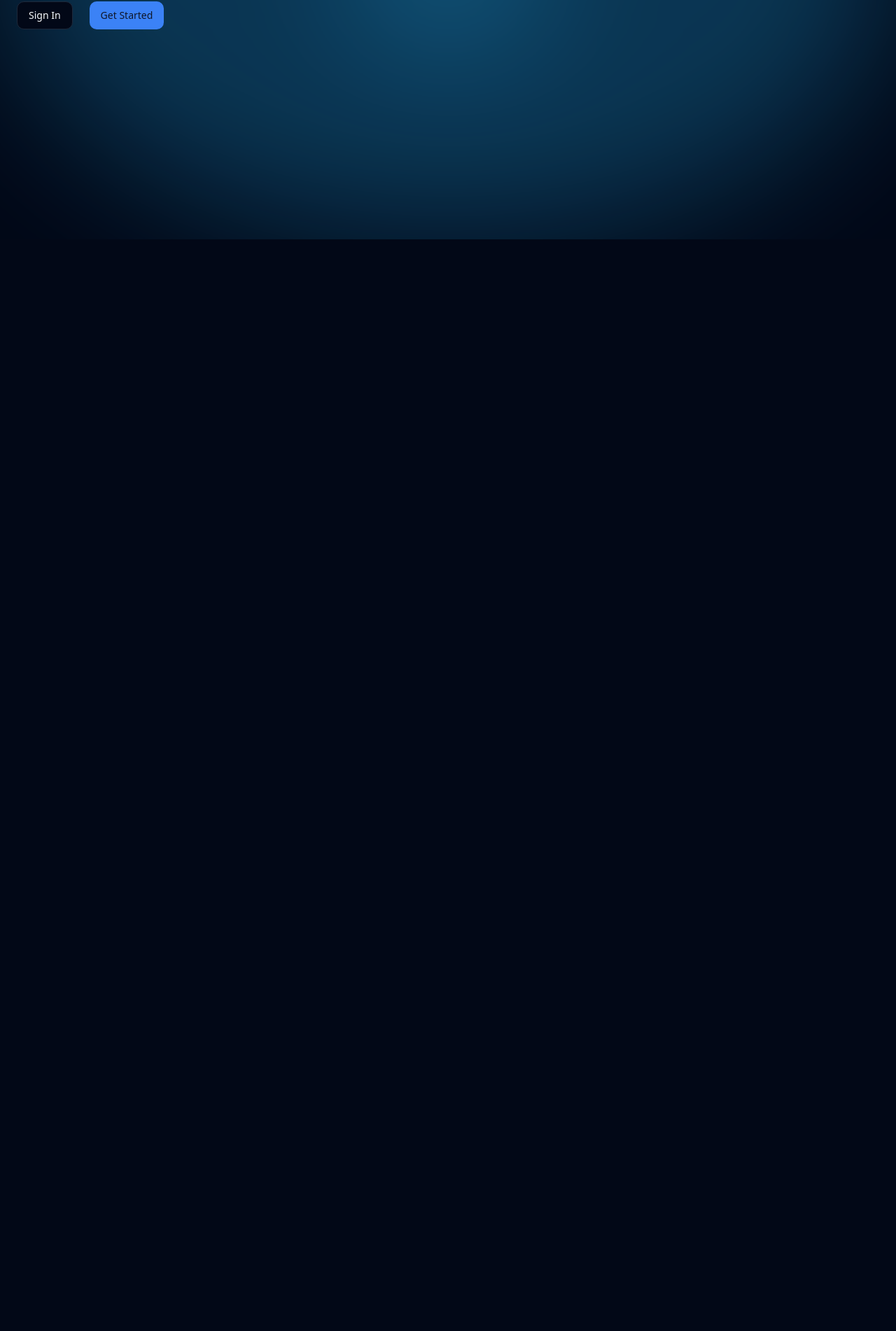
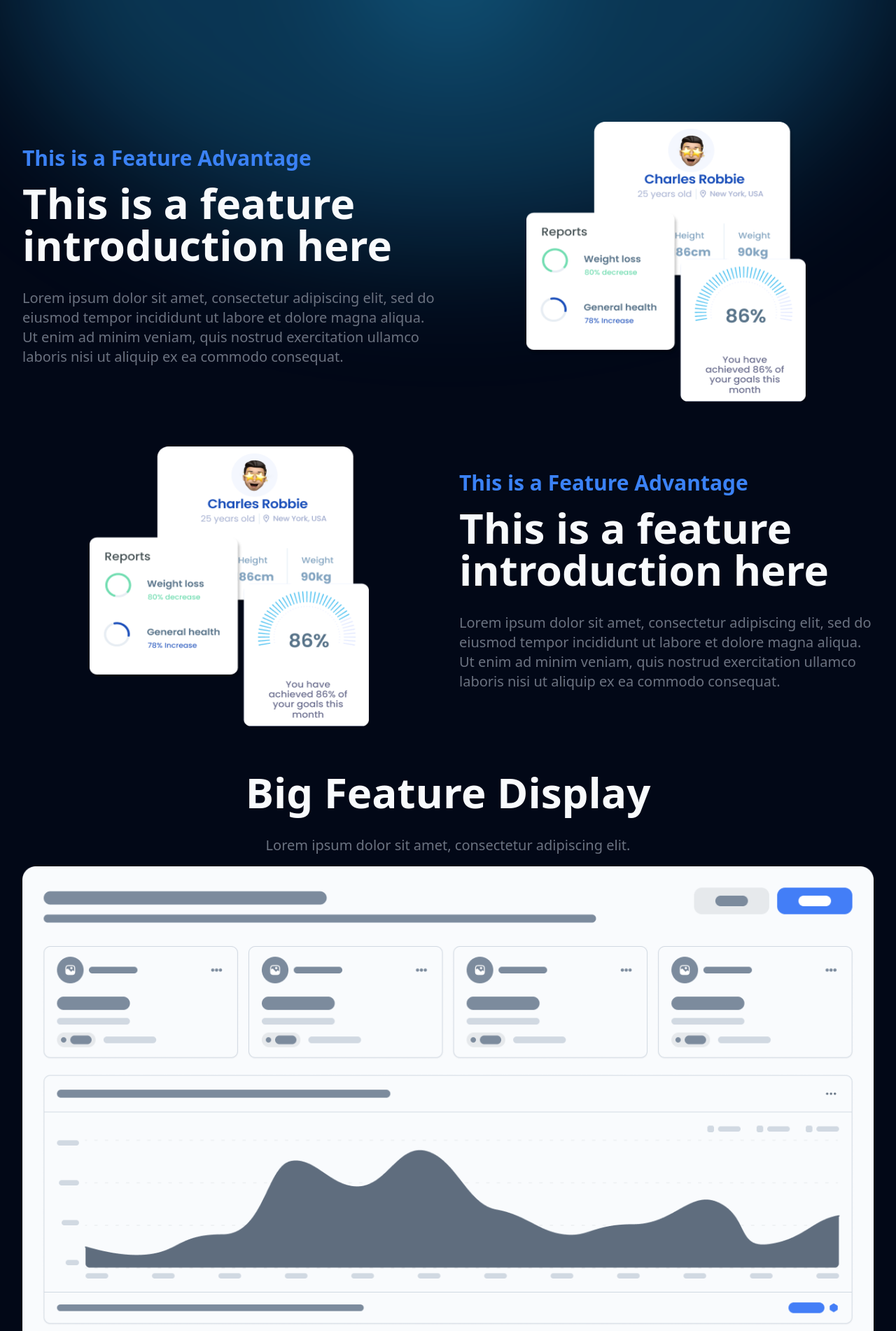
Before and after one commit to slaygun/LandingPage-Template, a React (Vite) app: page / in a window 1280 px wide. Shown: the part 626-2528 px from the top of the page at 70% size. Before the commit the page ends 968 px from the top, so only its background shows below. Built offline with nearby package versions, Linux system fonts and the light colour scheme.

Commit message:
feature section done

```diff
--- a/src/sections/Features.jsx
+++ b/src/sections/Features.jsx
@@ -3,7 +3,91 @@ import { Button } from "@/components/ui/button"
 
 function Features() {
   return (
-    <section className="">
+    <section className='py-12 md:py-24 lg:py-24'>
+
+      <div className="max-w-7xl mx-auto px-4 sm:px-6 lg:px-8 py-8">
+
+        <div className="grid grid-cols-1 md:grid-cols-2 gap-8 items-center">
+
+          <div>
+            <h2 className="text-3xl font-bold text-primary mb-4">This is a Feature Advantage</h2>
+            <h1 className="text-6xl font-bold mb-4">This is a feature introduction here</h1>
+            <p className="py-4 mx-auto max-w-[700px] text-gray-500 md:text-xl dark:text-gray-400 ">
+              Lorem ipsum dolor sit amet, consectetur adipiscing elit, sed do eiusmod tempor incididunt
+               ut labore et dolore magna aliqua. Ut enim ad minim veniam, quis nostrud exercitation ullamco laboris nisi ut aliquip ex ea commodo consequat.
+            </p>
+          </div>
+
+          <div>
+            <img
+              alt="f1"
+              className="mx-auto"
+              height="400"
+              src="assets/f1.png"
+              style={{
+                aspectRatio: "400/400",
+              }}
+              width="400"
+            />
+          </div>
+
+        </div>
+
+      </div>
+
+      <div className="max-w-7xl mx-auto px-4 sm:px-6 lg:px-8 py-8">
+
+        <div className="grid grid-cols-1 md:grid-cols-2 gap-8 items-center">
+
+          <div>
+            <img
+              alt="f1"
+              className="mx-auto"
+              height="400"
+              src="assets/f1.png"
+              style={{
+                aspectRatio: "400/400",
+              }}
+              width="400"
+            />
+          </div>
+
+          <div>
+            <h2 className="text-3xl font-bold text-primary mb-4">This is a Feature Advantage</h2>
+            <h1 className="text-6xl font-bold mb-4">This is a feature introduction here</h1>
+            <p className="py-4 mx-auto max-w-[700px] text-gray-500 md:text-xl dark:text-gray-400 ">
+              Lorem ipsum dolor sit amet, consectetur adipiscing elit, sed do eiusmod tempor incididunt
+               ut labore et dolore magna aliqua. Ut enim ad minim veniam, quis nostrud exercitation ullamco laboris nisi ut aliquip ex ea commodo consequat.
+            </p>
+          </div>
+
+        </div>
+
+      </div>
+
+    <div className="max-w-7xl mx-auto px-4 sm:px-6 lg:px-8 py-8">
+      <div className="flex flex-col items-center">
+        <h1 className="text-6xl font-bold mb-4 text-center">
+          Big Feature Display
+        </h1>
+        <p className="py-4 mx-auto max-w-[700px] text-gray-500 md:text-xl dark:text-gray-400 text-center">
+        Lorem ipsum dolor sit amet, consectetur adipiscing elit.
+        </p>
+        <div className="w-full">
+          <img
+            alt="Astro Architecture"
+            className="w-full h-auto"
+            height="400"
+            src="assets/Dashboard.png"
+            style={{
+              aspectRatio: "1280/720",
+              objectFit: "cover",
+            }}
+            width="400"
+          />
+        </div>
+      </div>
+    </div>
 
     </section>
   )
--- a/src/sections/HeroSection.jsx
+++ b/src/sections/HeroSection.jsx
@@ -11,7 +11,7 @@ function HeroSection() {
       <div className="container px-4 md:px-6 ">
         <div className="grid gap-4  md:grid-cols-2 md:gap-16 flex items-center">
           <div>
-            <h1 className="lg:leading-tighter text-3xl font-bold tracking-tighter sm:text-4xl md:text-5xl lg:text-6xl xl:text-8xl">
+            <h1 className="text-6xl font-extrabold mb-4">
               Elevating Healthcare with Trust
             </h1>
             <p className="py-4 mx-auto max-w-[700px] text-gray-500 md:text-xl dark:text-gray-400
```
Also changed, not shown: public/assets/Dashboard.png (added), public/assets/f1.png (added).
